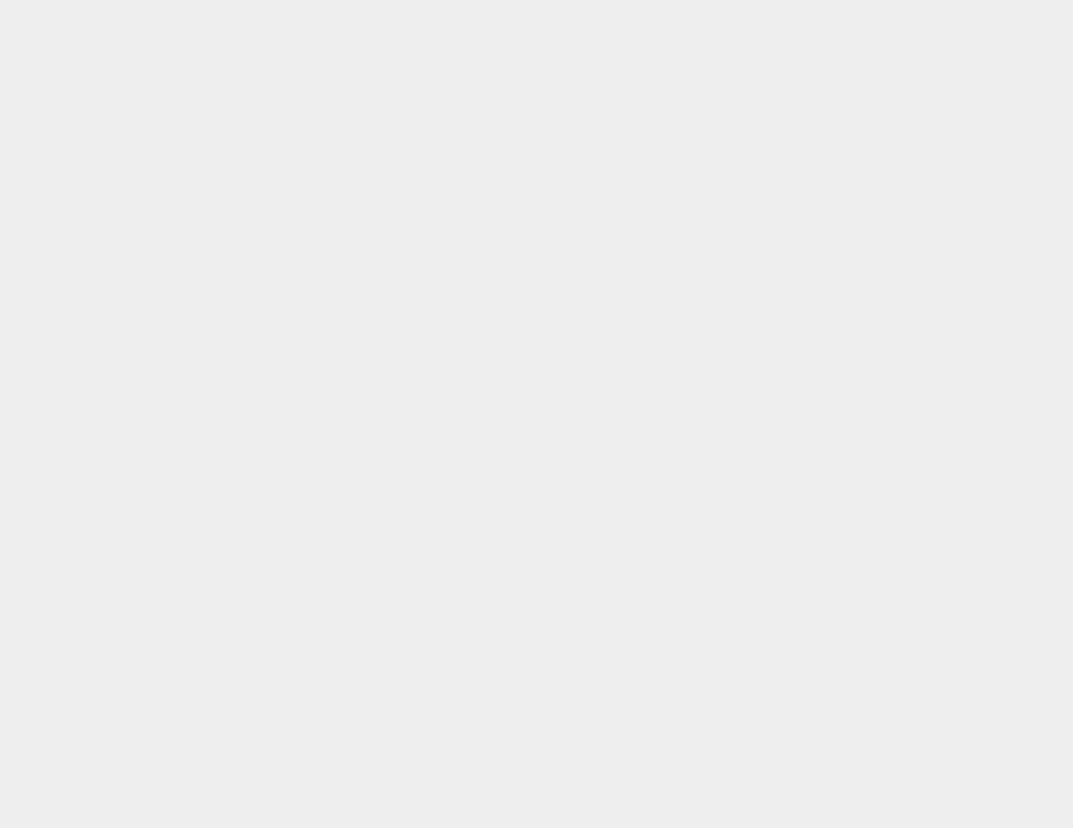
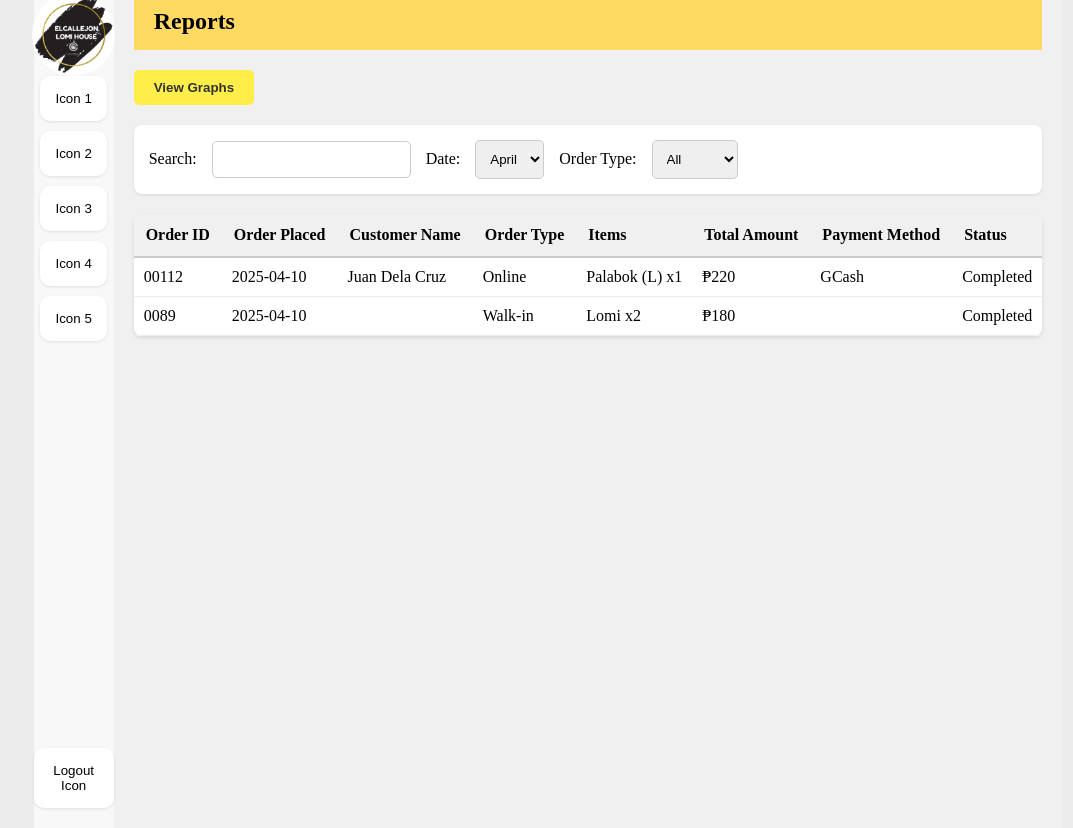
Before and after one commit to MRV-dev/IT-322-Final-Project, a React (Vite) app in the folder El-Callejon/: page /Reports in a window 1280 px wide. Shown: the whole page, without its empty margins (92-1165 px from the left). Before the commit the page ends 800 px from the top, so only its background shows below. Built offline with nearby package versions, Linux system fonts and the light colour scheme.

Commit message:
Dashboard 50/50

```diff
--- a/El-Callejon/pages/Admin/Dashboard.jsx
+++ b/El-Callejon/pages/Admin/Dashboard.jsx
@@ -9,19 +9,23 @@ function Dashboard() {
           <img className="Logo-Admin" src={logoAdmin} />
           <ul className='List'>
             <li className='navigations'><a href="">awddw</a></li>
-            <li className='navigations'>adawadw</li>
-            <li className='navigations'>adwd</li>
-            <li className='navigations'>awdawd</li>
-            <li className='navigations'>awda</li>
-            <li className='navigations'>awdawd</li>
+            <li className='navigations'><a href="">adawadw</a></li>
+            <li className='navigations'><a href=""></a> adwd</li>
+            <li className='navigations'><a href="/Reports">awdawd</a></li>
+            <li className='navigations'><a href=""></a> awda</li>
+            <hr className='line'/>
+            <a href='/Login' className='Logout'>Logout</a>
           </ul>
-          <hr className='line'/>
+        </div>
+
+        <div className='part'>
+            <div className='nav-section'>
+              <div className="navbar">
+              <h1 className='Dashboard-text'>DASHBOARD</h1>
+            </div>
           </div>
 
           <div className='main-content-dashboard'>
-          <div className="navbar">
-            <h1 className='Dashboard-text'>DASHBOARD</h1>
-          </div>
             <div className='overview-container'>
               <div className='notif-position'>
                 <div className='outer-box'>
@@ -51,7 +55,7 @@ function Dashboard() {
               </div>
             </div>
           </div>
-
+        </div>
       </div>
     </>
   )
--- a/El-Callejon/pages/Admin/Reports.jsx
+++ b/El-Callejon/pages/Admin/Reports.jsx
@@ -1,10 +1,254 @@
+import logoAdmin from '../assets/El_Calejon.jpg'
 
-function Reports() {
-  return(
-    <>
+const reportData = [
+  {
+    orderId: '00112',
+    orderPlaced: '2025-04-10',
+    customerName: 'Juan Dela Cruz',
+    orderType: 'Online',
+    items: 'Palabok (L) x1',
+    totalAmount: '₱220',
+    paymentMethod: 'GCash',
+    status: 'Completed',
+  },
+  {
+    orderId: '0089',
+    orderPlaced: '2025-04-10',
+    customerName: '',
+    orderType: 'Walk-in',
+    items: 'Lomi x2',
+    totalAmount: '₱180',
+    paymentMethod: '',
+    status: 'Completed',
+  },
+];
 
-    </>
-  )
+function Sidebar() {
+  return (
+    <div style={sidebarStyle}>
+      <img className="Logo-Admin" src={logoAdmin} />
+      <button style={sidebarButtonStyle}>Icon 1</button>
+      <button style={sidebarButtonStyle}>Icon 2</button>
+      <button style={sidebarButtonStyle}>Icon 3</button>
+      <button style={sidebarButtonStyle}>Icon 4</button>
+      <button style={sidebarButtonStyle}>Icon 5</button>
+      <button style={logoutButtonStyle}>Logout Icon</button>
+    </div>
+  );
 }
 
-export default Reports
+function TopNav() {
+  return (
+    <div style={topNavStyle}>
+      <div style={reportsTitleStyle}>Reports</div>
+    </div>
+  );
+}
+
+function Header() {
+  return (
+    <div style={headerStyle}>
+      <button style={viewGraphsButtonStyle}>View Graphs</button>
+    </div>
+  );
+}
+
+function Filters() {
+  return (
+    <div style={filtersStyle}>
+      <label htmlFor="search">Search:</label>
+      <input type="text" id="search" style={inputStyle} />
+      <label htmlFor="date">Date:</label>
+      <select id="date" style={selectStyle}>
+        <option>April</option>
+        {}
+      </select>
+      <label htmlFor="orderType">Order Type:</label>
+      <select id="orderType" style={selectStyle}>
+        <option>All</option>
+        <option>Online</option>
+        <option>Walk-in</option>
+        {}
+      </select>
+    </div>
+  );
+}
+
+function TableRow({ order }) {
+  return (
+    <tr style={tableRowStyle}>
+      <td style={tableCellStyle}>{order.orderId}</td>
+      <td style={tableCellStyle}>{order.orderPlaced}</td>
+      <td style={tableCellStyle}>{order.customerName}</td>
+      <td style={tableCellStyle}>{order.orderType}</td>
+      <td style={tableCellStyle}>{order.items}</td>
+      <td style={tableCellStyle}>{order.totalAmount}</td>
+      <td style={tableCellStyle}>{order.paymentMethod}</td>
+      <td style={tableCellStyle}>{order.status}</td>
+    </tr>
+  );
+}
+
+function ReportTable({ data }) {
+  return (
+    <table style={tableStyle}>
+      <thead>
+        <tr style={tableHeaderRowStyle}>
+          <th style={tableHeaderCellStyle}>Order ID</th>
+          <th style={tableHeaderCellStyle}>Order Placed</th>
+          <th style={tableHeaderCellStyle}>Customer Name</th>
+          <th style={tableHeaderCellStyle}>Order Type</th>
+          <th style={tableHeaderCellStyle}>Items</th>
+          <th style={tableHeaderCellStyle}>Total Amount</th>
+          <th style={tableHeaderCellStyle}>Payment Method</th>
+          <th style={tableHeaderCellStyle}>Status</th>
+        </tr>
+      </thead>
+      <tbody>
+        {data.map((order) => (
+          <TableRow key={order.orderId} order={order} />
+        ))}
+      </tbody>
+    </table>
+  );
+}
+
+function ReportsPage() {
+  return (
+    <div style={pageContainerStyle}>
+      <Sidebar />
+      <div style={contentContainerStyle}>
+        <TopNav />
+        <Header />
+        <Filters />
+        <ReportTable data={reportData} />
+      </div>
+    </div>
+  );
+}
+
+const pageContainerStyle = {
+  display: 'flex',
+  minHeight: '100vh',
+  backgroundColor: '#f0f0f0',
+};
+
+const contentContainerStyle = {
+  flex: 1,
+  padding: '20px',
+};
+
+const sidebarStyle = {
+  width: '80px',
+  backgroundColor: '#f8f8f8',
+  paddingTop: '20px',
+  display: 'flex',
+  flexDirection: 'column',
+  alignItems: 'center',
+};
+
+const sidebarButtonStyle = {
+  padding: '15px',
+  marginBottom: '10px',
+  borderRadius: '10px',
+  border: 'none',
+  cursor: 'pointer',
+  backgroundColor: '#fff',
+  boxShadow: '0 1px 3px rgba(0, 0, 0, 0.1)',
+};
+
+const logoutButtonStyle = {
+  marginTop: 'auto',
+  padding: '15px',
+  borderRadius: '10px',
+  border: 'none',
+  cursor: 'pointer',
+  backgroundColor: '#fff',
+  boxShadow: '0 1px 3px rgba(0, 0, 0, 0.1)',
+  marginBottom: '20px',
+};
+
+const topNavStyle = {
+  backgroundColor: '#ffda63',
+  padding: '15px 20px',
+  marginBottom: '20px',
+  display: 'flex',
+  alignItems: 'center',
+};
+
+const reportsTitleStyle = {
+  fontSize: '1.5em',
+  fontWeight: 'bold',
+};
+
+const headerStyle = {
+  display: 'flex',
+  justifyContent: 'flex-start',
+  alignItems: 'center',
+  marginBottom: '20px',
+};
+
+const viewGraphsButtonStyle = {
+  padding: '10px 20px',
+  borderRadius: '5px',
+  border: 'none',
+  backgroundColor: '#ffed4a',
+  color: '#333',
+  cursor: 'pointer',
+  fontWeight: 'bold',
+};
+
+const filtersStyle = {
+  marginBottom: '20px',
+  padding: '15px',
+  backgroundColor: '#fff',
+  borderRadius: '8px',
+  boxShadow: '0 1px 3px rgba(0, 0, 0, 0.1)',
+  display: 'flex',
+  gap: '15px',
+  alignItems: 'center',
+};
+
+const inputStyle = {
+  padding: '10px',
+  borderRadius: '5px',
+  border: '1px solid #ccc',
+};
+
+const selectStyle = {
+  padding: '10px',
+  borderRadius: '5px',
+  border: '1px solid #ccc',
+};
+
+const tableStyle = {
+  width: '100%',
+  borderCollapse: 'collapse',
+  backgroundColor: '#fff',
+  borderRadius: '8px',
+  boxShadow: '0 2px 4px rgba(0, 0, 0, 0.1)',
+};
+
+const tableHeaderRowStyle = {
+  backgroundColor: '#f0f0f0',
+};
+
+const tableHeaderCellStyle = {
+  padding: '12px',
+  borderBottom: '2px solid #ccc',
+  textAlign: 'left',
+  fontWeight: 'bold',
+};
+
+const tableRowStyle = {
+  '&:nth-child(even)': {
+    backgroundColor: '#f9f9f9',
+  },
+};
+
+const tableCellStyle = {
+  padding: '10px',
+  borderBottom: '1px solid #eee',
+};
+
+export default ReportsPage;
--- a/El-Callejon/src/index.css
+++ b/El-Callejon/src/index.css
@@ -4,209 +4,208 @@
   box-sizing: border-box;
 }
 
+/* LOGIN STYLE */
+body {
+  background-color: #ECECEC;
+  width: 100vw;
+  height: 100vh;
+  display: flex;
+  justify-content: center;
+  align-items: center;
+}
+
+.container {
+  display: flex;
+  flex-direction: column;
+  align-items: center;
+  width: 100%;
+}
 
 
-
-/* LOGIN STYLE */
-body{
-  background-color: #ECECEC;
-}
-
-.logo-row{
+.logo-row {
   margin-bottom: 2%;
   margin-top: 4%;
   display: flex;
   justify-content: center;
   align-items: center;
 }
-.logo{
+
+.logo {
   border-radius: 100%;
   height: 170px;
 }
 
-.Admin-Login{
+
+.Admin-Login {
   background-color: white;
-  max-width: 600px;
-  width: 100%;
-  padding-bottom: 3%;
+  max-width: 100%;
+  width: 700px;
+  padding: 3%;
+  padding-bottom: 5%;
   border-radius: 40px;
   display: flex;
-  justify-content: center;
+  flex-direction: column;
   align-items: center;
-  margin-left: 30%;
+  text-align: center;
 }
 
-.Login-Text{
- margin-left: 14%;
- font-family: Segoe UI;
- font-size: 44px;
- font-weight: 500;
- margin-top: 6%;
- margin-bottom: 10%;
+.link{
+  text-decoration: none;
+}
+
+.Login-Text {
+  font-family: 'Segoe UI', sans-serif;
+  font-size: 44px;
+  font-weight: 400;
+  margin-top: 3%;
+  margin-bottom: 5%;
 }
 
 
-
-.username{
-  font-family: Segoe UI;
+.username, .password {
+  font-family: 'Segoe UI', sans-serif;
   padding-left: 10px;
   border-radius: 9px;
-  border-style: solid;
-  border-width: 1px;
+  border: solid 1px rgb(194, 193, 193);
+  outline: none;
+  font-size: 21px;
+  height: 60px;
+  width: 100%;
+  max-width: 460px;
+  padding: 12px;
   margin-bottom: 18px;
-  margin-top: -70px;
 }
-.password{
-  font-family: Segoe UI;
-  padding-left: 10px;
-  border-radius: 9px;
-  border: solid;
-  border-width: 1px;
-  display: block;
-  margin-bottom: 55px;
-}
-.password-wrapper{
-  position: relative;
-  width: 100%;
-}
-.username, .password {
-  outline: none;
-  border-color: rgb(194, 193, 193);
-  font-size: 21px;
-  padding: 9%;
-  margin-left: -40%;
-  height: 50px;
-  width: 180%;
-  max-width: 1250px;
-  margin-top: 1px;
-}
+
 .username::placeholder,
-.password::placeholder{
+.password::placeholder {
   color: rgb(179, 179, 179);
 }
 
 
-.eye-icon{
+.password-wrapper {
+  position: relative;
+  width: 90%;
+  max-width: 500px;
+}
+
+
+.eye-icon {
   position: absolute;
-  right: -30%;
-  top: 28%;
+  right: 50px;
+  top: 42%;
+  transform: translateY(-50%);
   font-size: 24px;
-  transform: translateY(-50%);
   cursor: pointer;
   color: #888;
 }
 
-.nav-to-customer{
-  font-family: Segoe UI;
+
+.nav-to-customer {
+  font-family: 'Segoe UI', sans-serif;
   font-size: 16px;
-  margin-left: 110%;
   color: black;
+  padding-top: 30px;
+  padding-left: 330px;
   text-decoration: none;
 }
-.nav-to-customer:active{
+
+.nav-to-customer:active {
   text-decoration: underline;
 }
 
 
-.btn-Login{
-  margin-bottom: -2%;
-  width: 180%;
+.btn-Login {
+  width: 455px;
+  max-width: 100%;
   height: 50px;
   color: white;
-  font-family: Segoe UI;
+  font-family: 'Segoe UI', sans-serif;
   font-size: 24px;
   font-weight: bold;
-  padding-left: 9px;
   border-radius: 9px;
-  border-style: solid;
-  border-width: 1px;
-  border-color: rgb(113, 113, 113);
   display: block;
   cursor: pointer;
   background-color: #EFCA6C;
   border: none;
-  margin-left: -40%;
-}
-.link{
-  text-decoration: none;
-}
-
-.container{
-  display: flex;
-  flex-direction: column;
+  margin-top: 20px;
 }
 
 
 
 
-/* DASHBOARD */
-.whole-page{
+/* Dashboard */
+.whole-page {
   display: flex;
   height: 100vh;
+  width: 100vw;
   background-color: #EFE5CB;
+  overflow: hidden;
 }
 
 .Logo-Admin{
-  position: absolute;
-  border-radius: 60%;
-  height: 12%;
-  margin-left: 13px;
-  margin-top: 20px;
+  height: 10%;
+  border-radius: 50%;
 }
 
-.side-bar{
-  position: relative;
+.side-bar {
   flex-shrink: 0;
-  display: flex;
-  flex-direction: column;
-  margin-top: 14px;
-  margin-left: 6px;
-  width: 7.3%;
+  display: inline-block;
+  align-items: center;
+  padding: 20px;
+  width: 110px;
   height: 97vh;
-  background-color:  #EFCA6C;
-}
-.List{
-  margin-left: 30px;
-  margin-top: 40vh;
-}
-.navigations{
-  list-style: none;
+  margin-left: 10px;
+  margin-top: 10px;
+  background-color: #EFCA6C;
+  border-radius: 8px;
 }
 
-.main-content {
+.part{
+  max-width: 100vw;
+}
+
+.nav-section {
   flex: 1;
   display: flex;
   flex-direction: column;
-  height: 100vh;
 }
 
-.navbar{
-  margin-top: 15px;
-  padding-top: 10%;
-  margin-left: 10%;
-  width: 708%;
-  height: 11%;
-  background-color:  #EFCA6C;
+.navbar {
+  margin-top: 5px;
+  padding: 10px;
+  width: 90vw;
+  height: 10vh;
+  background-color: #EFCA6C;
+  border-radius: 8px;
+  margin-left: 23px;
+  margin-top: 12px;
 }
-.Dashboard-text{
-  font-family: Segoe UI;
-  font-size: 30px;
-  margin-left: 10%;
-  margin-top: 2px;
+
+.main-content-dashboard {
+  flex: 1;
+  height: 100vh;
+  padding: 20px;
+  overflow-y: auto;
+  background-color: #0077FF;
+
 }
-.side-bar, .navbar{
-  border-radius:8px;
+
+.notif-position{
+ width: 80%;
+ position: relative;
+ margin-top: 100px;
 }
 
 .overview-container {
   flex: 1;
-  margin-left: 16%;
-  overflow-y: auto;
-  height: 75vh;
-  width: 691%;
-  padding-right: 40%;
+  width: 100%;
+  height: auto;
+  max-height: calc(100vh - 100px);
+  padding: 20px;
   background-color: #dfdfdf;
-  margin-top: 38%;
+  border-radius: 8px;
+  margin-top: 1px;
+  overflow-y: hidden;
   scrollbar-width: none;
   scrollbar-color: #EFCA6C #ffffff
 }
@@ -217,34 +216,31 @@ body{
 }
 .overview-container:hover {
   scrollbar-width: thin;
-}
-
-.notif-position{
-  margin-left: -1.6%;
+  overflow-y: auto;
 }
 
 .outer-box{
-  margin-top: -3.6%;
+  margin-top: 6%;
   position: absolute;
   justify-content: center;
   background-color: #DCEEF7;
-  width: 87.6%;
+  width: 60%;
   height: 55px;
-  margin-left: 20px;
-  border-radius: 6px;
+  margin-left: 1px;
+  border-radius: 5px;
 }
 .notif-box{
   justify-content: center;
   background-color:  #0077FF;
-  width: 1.4%;
+  width: 12px;
   height: 55px;
-  border-top-left-radius: 5px;
-  border-bottom-left-radius: 5px;
+  margin-left: 8px;
+  border-radius: 5px;
 }
 .notif{
   position: absolute;
   margin-top: 15px;
-  margin-left: 20px;
+  margin-left: 15px;
   font-size: 1.1em;
   font-family: 'Segoe UI';
   color: #0077FF;
@@ -253,32 +249,155 @@ body{
   color: #0077FF;
   font-weight: 700;
 }
+
+
+.summary-cards {
+  display: flex;
+}
+
 .total-sales-today,
 .total-orders-today,
-.peak-sales-hour{
+.peak-sales-hour {
   display: flex;
-  width: 30%;
+  align-items: center;
+  justify-content: center;
+  box-shadow: 0 0 4px rgba(0, 0, 0, 0.3);
   background-color: #FFF9E5;
+  border-radius: 10px;
+  width: 18%;
+  height: 80px;
+  text-align: center;
 }
+
+/* Responsive Design */
+/* @media (max-width: 1200px) {
+  .Admin-Login {
+    width: 80%;
+    max-width: 500px;
+    padding: 4%;
+  }
+
+  .username, .password {
+    width: 100%;
+    max-width: 350px;
+  }
+
+  .btn-Login {
+    width: 100%;
+    max-width: 350px;
+  }
+
+  .overview-container {
+    width: 90%;
+    height: auto;
+    margin-top: 40px;
+  }
+}
+
+@media (max-width: 992px) {
+  .side-bar {
+    width: 90px;
+  }
+
+  .navbar {
+    height: auto;
+    padding: 5px;
+  }
+
+  .summary-cards {
+    flex-wrap: wrap;
+  }
+
+  .total-sales-today,
+  .total-orders-today,
+  .peak-sales-hour {
+    width: 100%;
+    max-width: 300px;
+    margin-bottom: 10px;
+  }
+}
+
+@media (max-width: 768px) {
+  .Admin-Login {
+    width: 100%;
+    max-width: 400px;
+    padding: 5%;
+  }
+
+  .username, .password {
+    font-size: 18px;
+    max-width: 300px;
+  }
+
+  .btn-Login {
+    font-size: 20px;
+    max-width: 300px;
+  }
+
+  .navbar {
+    width: 100%;
+    padding: 10px;
+  }
+
+  .summary-cards {
+    display: flex;
+    flex-direction: column;
+    align-items: center;
+  }
+
+  .total-sales-today,
+  .total-orders-today,
+  .peak-sales-hour {
+    width: 90%;
+    max-width: 250px;
+  }
+}
+
+@media (max-width: 576px) {
+  .side-bar {
+    display: none;
+  }
+
+  .Admin-Login {
+    width: 100%;
+    max-width: 350px;
+    padding: 6%;
+  }
+
+  .username, .password {
+    font-size: 16px;
+    max-width: 280px;
+  }
+
+  .btn-Login {
+    font-size: 18px;
+    max-width: 280px;
+  }
+
+  .summary-cards {
+    justify-content: center;
+  }
+
+  .total-sales-today,
+  .total-orders-today,
+  .peak-sales-hour {
+    width: 100%;
+    max-width: 220px;
+  }
+} */
+
+
+
 
 /* POS */
 /* Reports */
 /* Online Orders */
 /* Settings */
 
-/* Desktop size */
-/* @media (min-width: 991px){
-  .Admin-Login{
-    max-width: 40%;
-    margin-left: 30%;
-  }
-  .logo{
-    height: 170px;
-  }
-  .username, .password{
-    width: 20%;
-  }
-}
+
+
+
+  /*
 @media (min-width: 1200px) {
   .Admin-Login{
     width: 60%;
```
Lines whose indentation alone changed are shown as unchanged.
